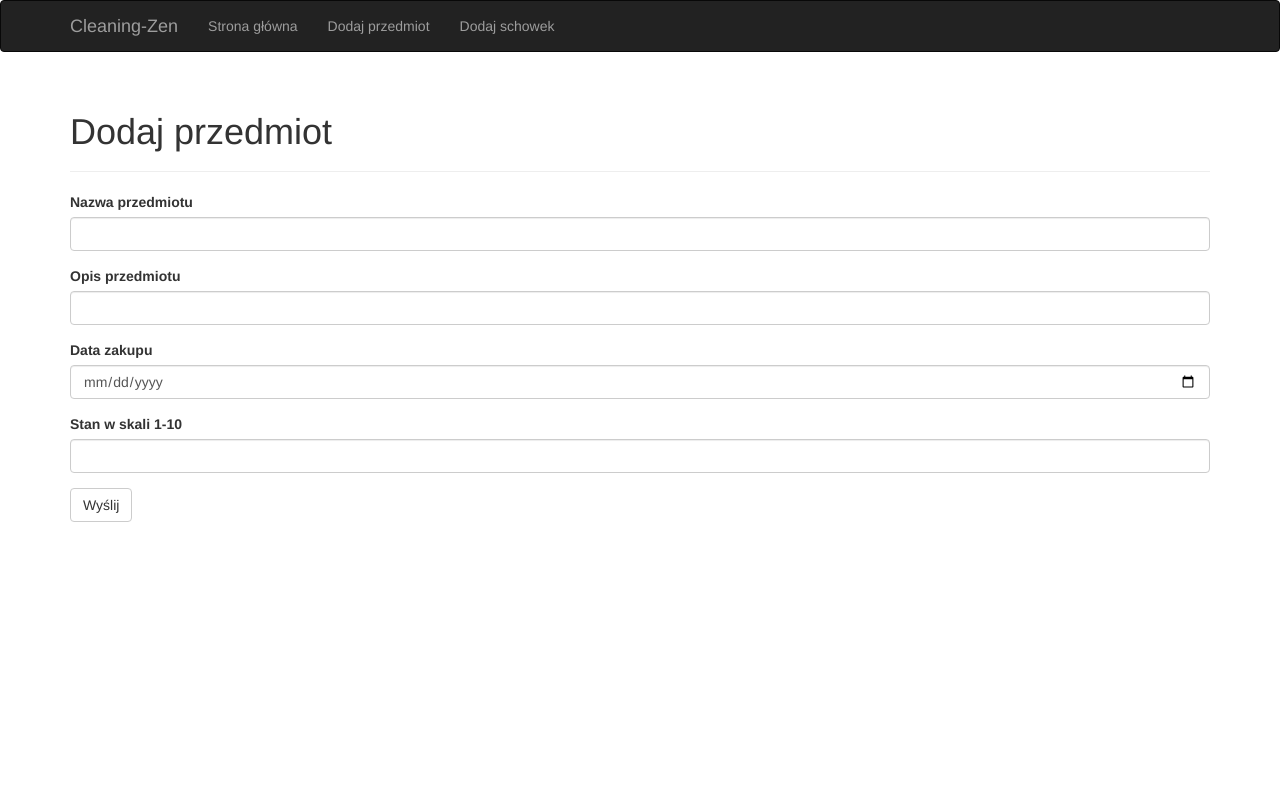
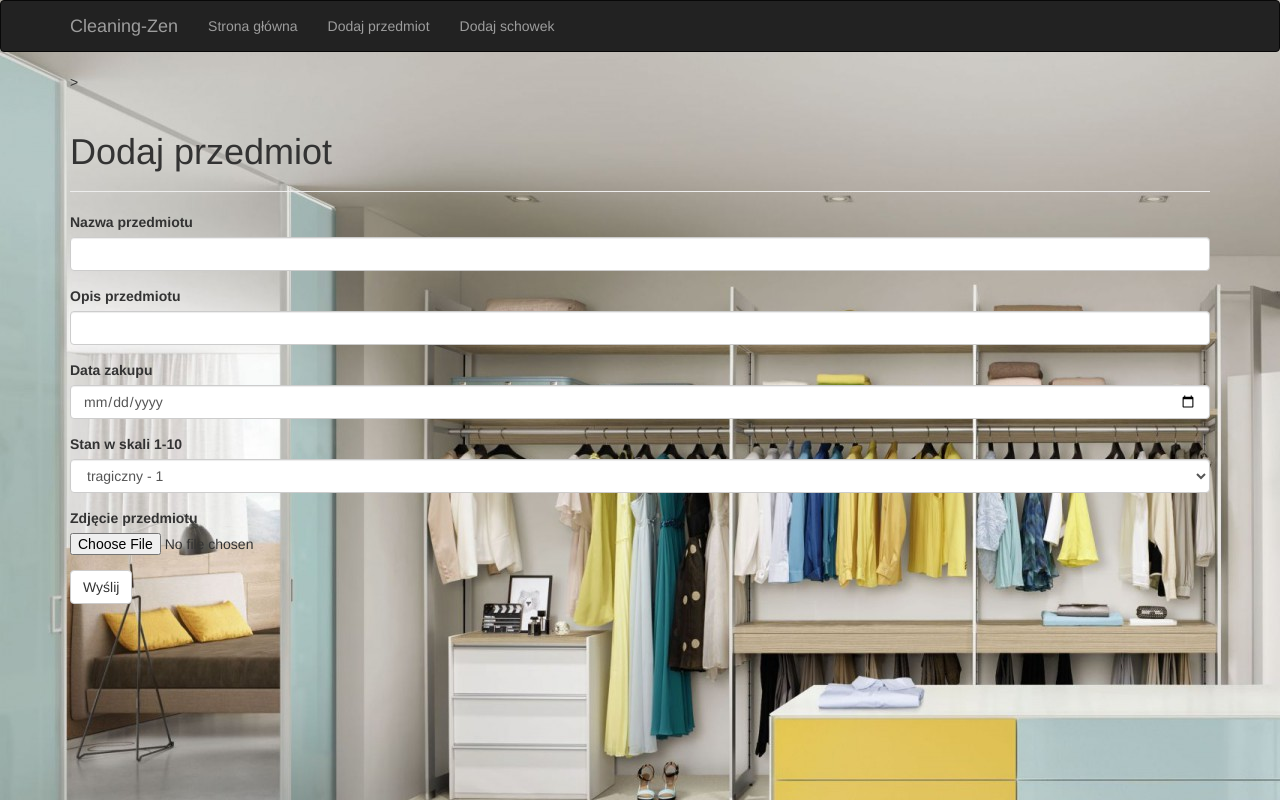
Before and after one commit to wojtekritszel/Cleaning-Zen, a Flask app: page /items in a window 1280 px wide. Run offline with Flask 2, Linux system fonts and the light colour scheme; some libraries are stand-ins or nearby versions.

Commit message:
Dodano tlo dla wszystkich widokow  / dodano wybor stanu z listy oraz mozliwosc dodania zdjecia

```diff
--- a/app.py
+++ b/app.py
@@ -4,7 +4,7 @@ from flask_bootstrap import Bootstrap
 from flask_moment import Moment
 from datetime import datetime
 from flask_wtf import FlaskForm
-from wtforms import StringField, SubmitField, DateField, IntegerField
+from wtforms import StringField, SubmitField, DateField, SelectField, FileField
 from wtforms.validators import DataRequired
 import os
 
@@ -34,7 +34,11 @@ class ItemName(FlaskForm):
     name = StringField('Nazwa przedmiotu', validators=[DataRequired()])
     description = StringField('Opis przedmiotu')
     purchase_date = DateField('Data zakupu')
-    condition = IntegerField('Stan w skali 1-10')
+    condition = SelectField('Stan w skali 1-10', choices=[('tragiczny - 1'), ('mocno zniszczony - 2'),
+                                                          ('zniszczony - 3'), ('znoszony - 4'), ('ślady użytkowania - 5'),
+                                                          ('przeciętny - 6'), ('dobry - 7'), ('bardzo dobry - 8'),
+                                                          ('idealny - 9'), ('nowy - 10')])
+    image = FileField('Zdjęcie przedmiotu')
     submit = SubmitField('Wyślij')
 
 
--- a/templates/base.html
+++ b/templates/base.html
@@ -4,11 +4,12 @@
 
 {% block head %}
 {{ super() }}
-<link rel="shortcut icon" href="{{ url_for('static', filename='favicon,ico') }}" type="image/x-icon">
-<link rel="icon" href="{{ url_for('static', filename='favicon,ico') }}" type="image/x-icon">
+<link rel="stylesheet" href="{{ url_for('static', filename='test2.jpg') }}">
 {% endblock %}
 
+
 {% block navbar %}
+
 <div class="navbar navbar-inverse" role="navigation">
     <div class="container">
         <div class="navbar-header">
--- a/templates/form_add_item.html
+++ b/templates/form_add_item.html
@@ -4,8 +4,10 @@
 {% block title %}Cleaning-Zen{% endblock %}
 
 {% block page_content %}
-<div class="page-header">
-    <h1>Dodaj przedmiot</h1>
-</div>
+<body background="{{ url_for('static', filename='test2.jpg') }}">>
+    <div class="page-header">
+        <h1>Dodaj przedmiot</h1>
+    </div>
 {{ wtf.quick_form(form) }}
+</body>
 {% endblock %}
```
Also changed, not shown: templates/404.html (+5 -3 lines), templates/500.html (+5 -3 lines), templates/form_add_container.html (+5 -3 lines), templates/index.html (+5 -4 lines), templates/user.html (+5 -3 lines), css/style.css (added).
